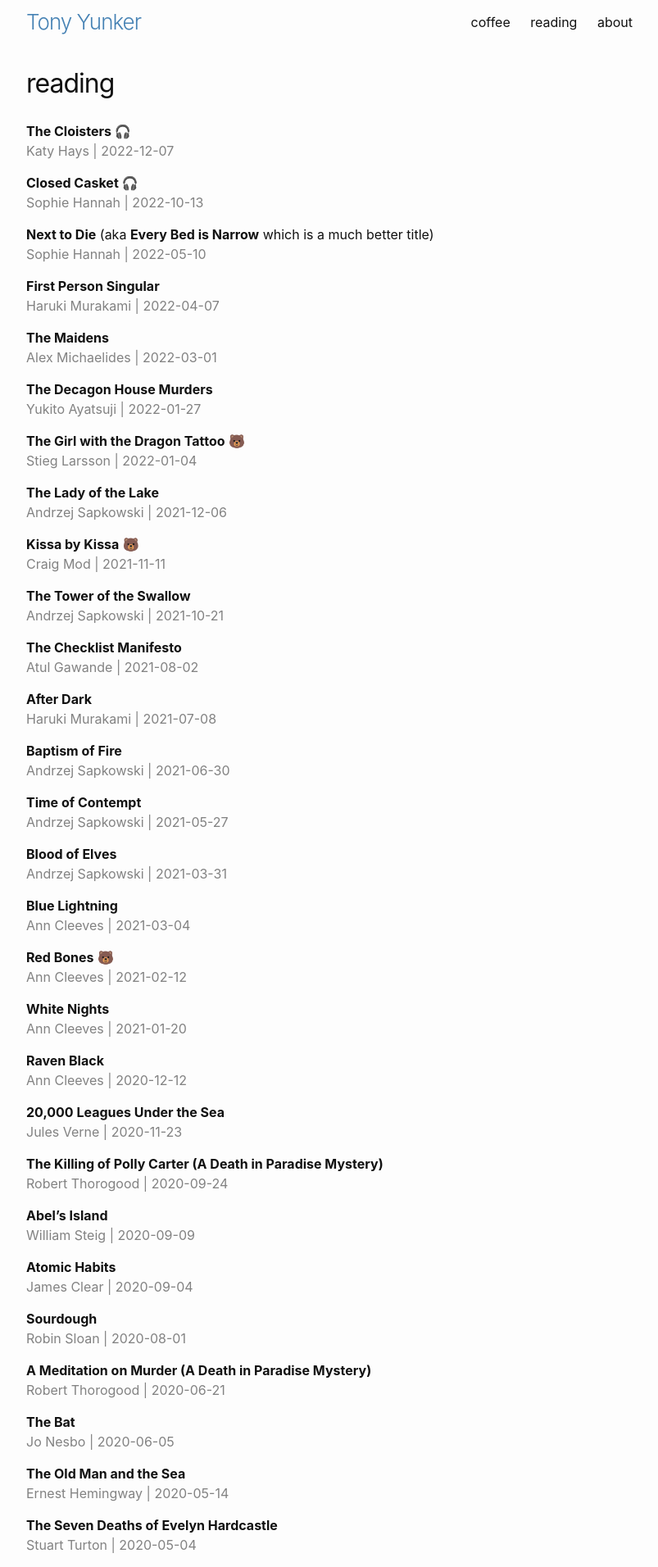
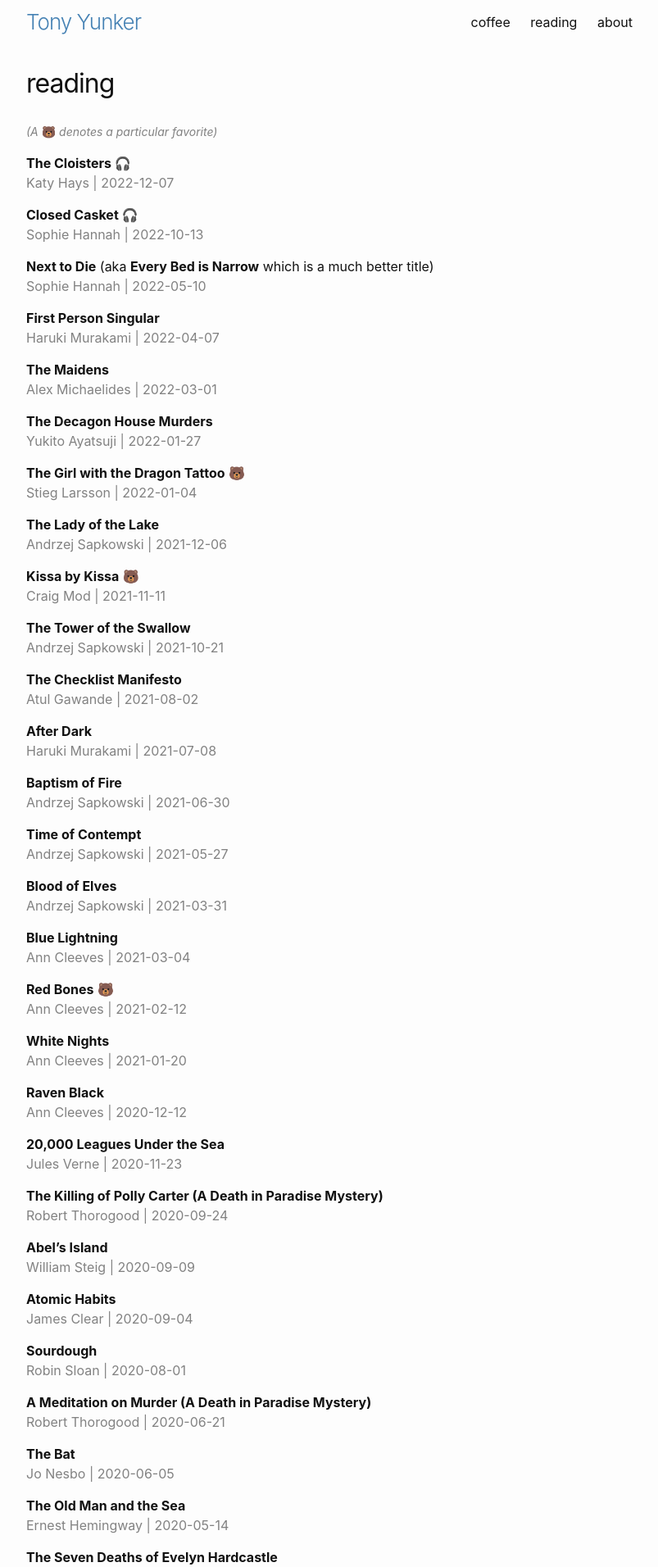
Before and after one commit to ayunker/ayunker.github.io, a Jekyll site: the page built from logs/reading.md, in a window 1280 px wide. Shown: the top 1912 px of the page at 82% size, without its empty margins (238-1041 px from the left). Built offline with Jekyll 4.4.1, drawn with Linux system fonts in a browser that asks for light colours; some of the changed text lies outside the part shown.

Commit message:
Move Disclaimer to top of coffee, reading lists

```diff
--- a/_sass/minima_yunker/_layout.scss
+++ b/_sass/minima_yunker/_layout.scss
@@ -254,3 +254,7 @@
 .grey-text {
   color: $grey-color;
 }
+
+.interjection-text {
+  font-size: $small-font-size;
+}
--- a/logs/reading.md
+++ b/logs/reading.md
@@ -2,6 +2,12 @@
 layout: page
 title: reading
 ---
+
+<span class="grey-text interjection-text">
+  <em>(A </em>
+  🐻
+  <em>denotes a particular favorite)</em>
+</span>
 
 **The Cloisters 🎧**\\
 <span class="grey-text">Katy Hays \| 2022-12-07</span>
@@ -131,12 +137,3 @@ title: reading
 
 **A Darker Shade of Magic**\\
 <span class="grey-text">VE Shaub \| 2019-03-1</span>
-
-<br/>
-<br/>
-
-<span class="grey-text">
-  <em>(A </em>
-  🐻
-  <em>denotes a particular favorite)</em>
-</span>
```
Also changed, not shown: logs/coffee.md (+6 -9 lines).
